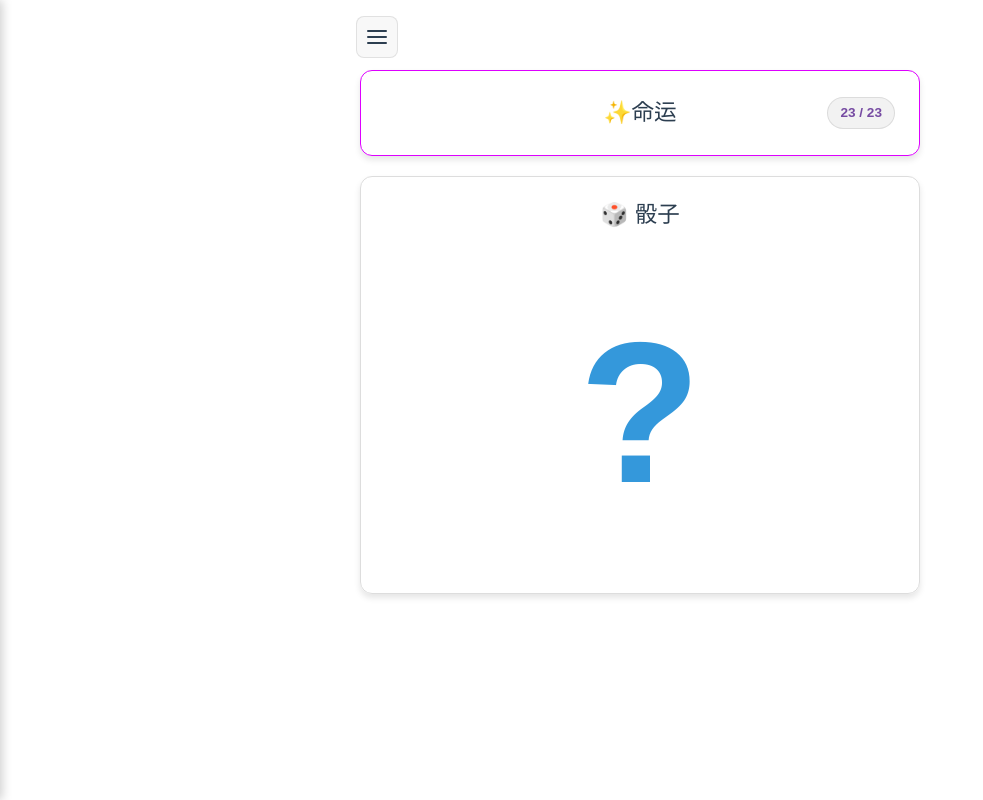
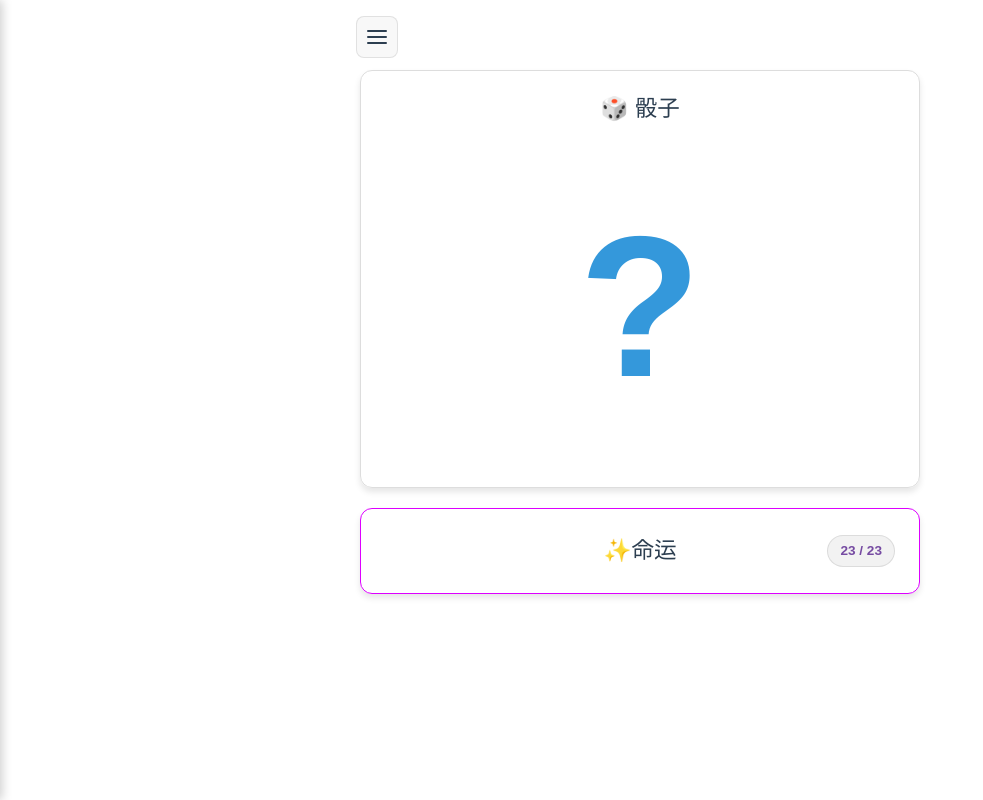
Before and after one commit to Volyyig/Dice, a Vue app: page / in a window 1280 px wide. Shown: the whole page, without its empty margins (0-983 px from the left). Built offline with nearby package versions, Linux system fonts and the light colour scheme.

Commit message:
style: 把命运挪至骰子下方

```diff
--- a/src/App.vue
+++ b/src/App.vue
@@ -82,8 +82,8 @@ watch(history, (newHistory) => {
       @close="isEncyclopediaOpen = false"
     />
 
+    <Dice @save="handleSave" />
     <FateDraw @save="handleSave" />
-    <Dice @save="handleSave" />
     <History :items="history.slice(0, 10)" />
   </div>
 </template>
```
